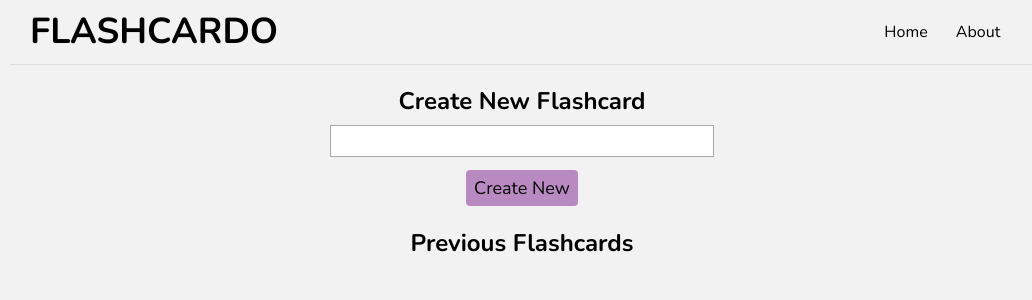
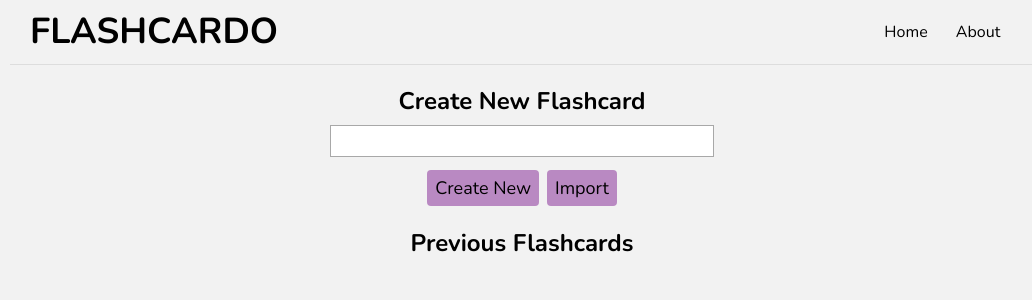
Before and after one commit to pokemau/flashcardo, a Next.js app: page / in a window 1280 px wide. Shown: the top 300 px of the page, without its empty margins (118-1150 px from the left). Built offline with nearby package versions, Linux system fonts and the light colour scheme.

Commit message:
add custom class for home buttons

```diff
--- a/src/components/HomePage/CreateNewCard.tsx
+++ b/src/components/HomePage/CreateNewCard.tsx
@@ -1,5 +1,6 @@
 import { useRouter } from "next/router";
 import { Dispatch, SetStateAction, useState } from "react";
+import ImportQuestions from "./ImportQuestions";
 
 interface CreateNewCardProps {
   titleSets: string[];
@@ -62,11 +63,13 @@ const CreateNewCard: React.FC<CreateNewCardProps> = ({
 
         <div className="text-red-600">{titleMsg}</div>
 
-        <button
-          onClick={() => createNewFlashcardSet()}
-          className="cursor-pointer bg-[#b989c2] py-1 px-2 text-lg rounded my-[5px] hover:bg-[#a77aaf] transition-all duration-100">
-          Create New
-        </button>
+        <div>
+          <button onClick={() => createNewFlashcardSet()} className="home-btn">
+            Create New
+          </button>
+
+          <button className="home-btn">Import</button>
+        </div>
       </div>
     </>
   );
--- a/src/styles/globals.css
+++ b/src/styles/globals.css
@@ -32,6 +32,9 @@
 @layer utilities {
   .edit-form {
     @apply p-[0.30rem] min-h-[3em] w-[98%] m-auto bg-gray-200 hover:cursor-text;
+  }
+  .home-btn {
+    @apply cursor-pointer bg-[#b989c2] mx-1 py-1 px-2 text-lg rounded my-[5px] hover:bg-[#a77aaf] transition-all duration-100;
   }
 }
 
```
